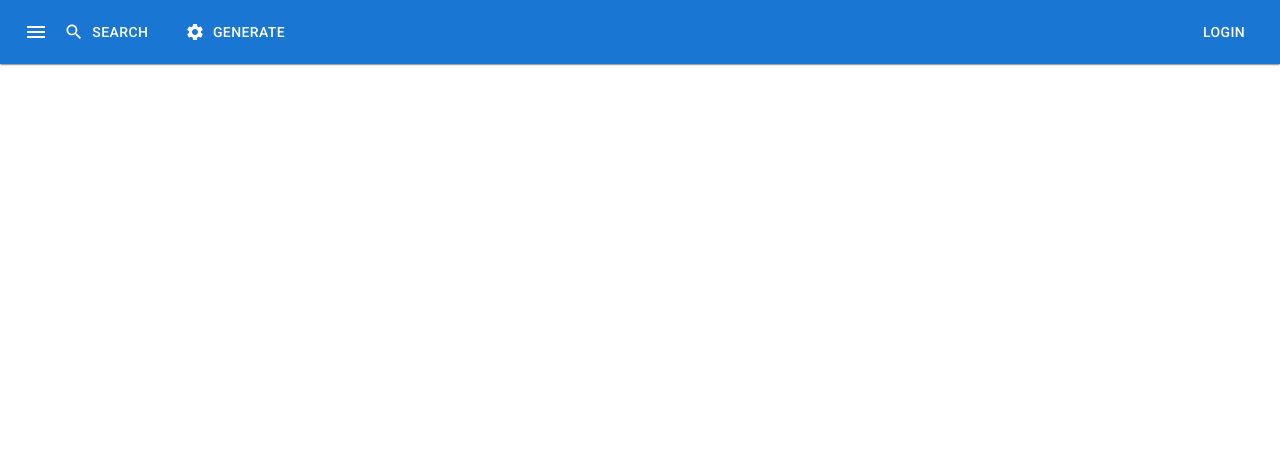
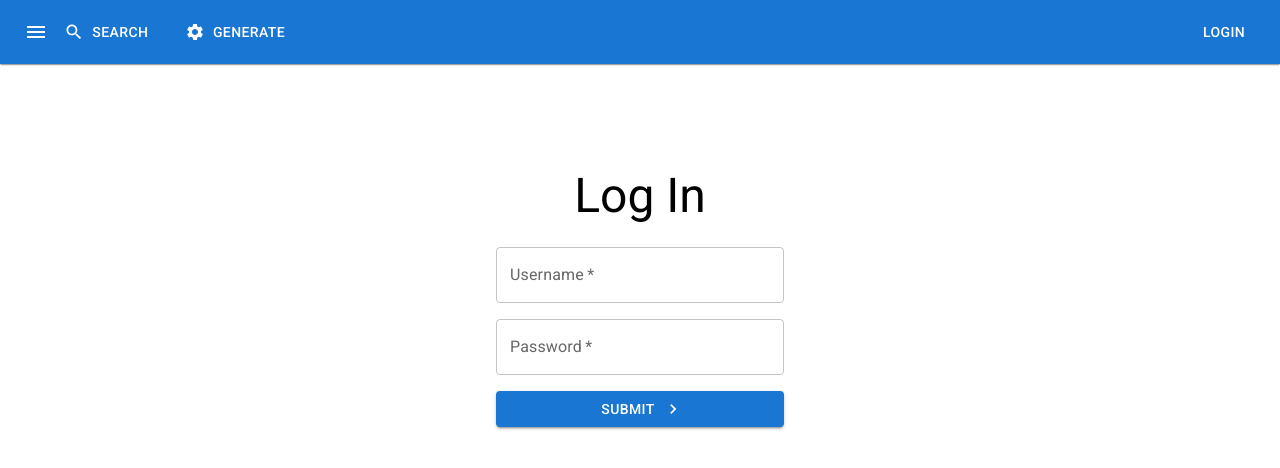
Before and after one commit to DavinIddo/Cahoot, a React (Create React App) app in the folder FE/: page /login in a window 1280 px wide. Shown: the top 468 px of the page. Built offline with nearby package versions, Linux system fonts and the light colour scheme.

Commit message:
Create the login page and the form submission for logging in

```diff
--- a/FE/src/App.js
+++ b/FE/src/App.js
@@ -2,16 +2,39 @@ import { BrowserRouter as Router, Routes, Route } from "react-router-dom"
 import Search from './pages/Search';
 import Generate from './pages/Generate';
 import Layout from "./component/Layout";
+import Login from "./pages/Login";
+import { useState } from "react";
 
 function App() {
+  const [isLoggedIn, setIsLoggedIn] = useState(false)
+
+  function handleLogin(event, username, password) {
+    event.preventDefault()
+    console.log(username, password)
+
+    // fetch('link')
+    // .then(response => response.json())
+    // .then(result => {
+    //     console.log(result)
+    //     setIsLoggedIn(true)
+    // })
+    // .catch(error => {
+    //     console.log(error)
+    // })
+  }
+
+  function handleLogout() {
+    setIsLoggedIn(false)
+  }
 
   return (
     <div>
       <Router>
-        <Layout>
+        <Layout isLoggedIn={isLoggedIn} handleLogout={handleLogout}>
           <Routes>
             <Route path='/' element={<Search />} />
             <Route path='/generate' element={<Generate />} />
+            <Route path='/login' element={<Login handleLogin={handleLogin} />} />
           </Routes>
         </Layout>
       </Router>
--- /dev/null
+++ b/FE/src/pages/Login.js
@@ -0,0 +1,36 @@
+import React, { useState } from 'react'
+import { Button, Stack, TextField, Typography } from '@mui/material';
+import { Container } from '@mui/material';
+import { makeStyles } from '@material-ui/core';
+import ChevronRightIcon from '@mui/icons-material/ChevronRight';
+
+const useStyles = makeStyles({
+    stack: {
+        marginTop: '2%'
+    }
+})
+
+function Login({ handleLogin }) {
+    const classes = useStyles()
+    const [username, setUsername] = useState('')
+    const [password, setPassword] = useState('')
+
+    return (
+        <Container align='center'>
+            <Typography variant='h3' component='h2' sx={{ marginTop: '9%' }} >Log In</Typography>
+            <Stack
+                className={classes.stack}
+                component='form'
+                sx={{ width: '25%' }}
+                spacing={2}
+                onSubmit={(e) => handleLogin(e, username, password)}
+            >
+                <TextField label='Username' required onChange={e => setUsername(e.target.value)} />
+                <TextField label='Password' required onChange={e => setPassword(e.target.value)} type='password' />
+                <Button variant='contained' type='submit' endIcon={<ChevronRightIcon />}>Submit</Button>
+            </Stack>
+        </Container>
+    );
+}
+
+export default Login;
```
